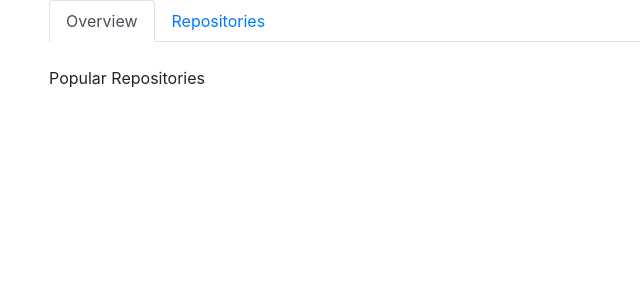
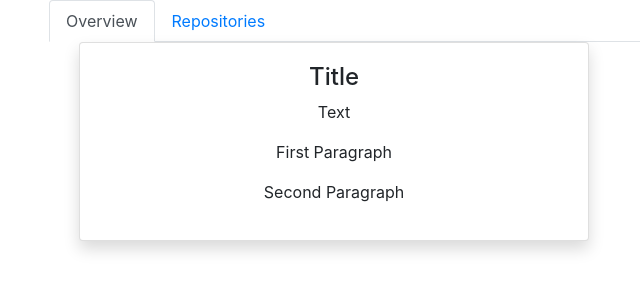
Before and after one commit to Eeps30/cylance-test, a React (Create React App) app: page / in a window 1280 px wide. Shown: the top 300 px of the page, without its empty margins (36-676 px from the left). Built offline with nearby package versions, Linux system fonts and the light colour scheme; no server answers.

Commit message:
need to render multiple <RepoCard> components in <RepoCards> componet after API call

```diff
--- a/src/components/overview/overview.component.jsx
+++ b/src/components/overview/overview.component.jsx
@@ -1,29 +1,8 @@
-import React, { useEffect } from 'react';
-import Container from 'react-bootstrap/Container';
-import Row from 'react-bootstrap/Row';
-import { connect } from 'react-redux';
-import { fetchApiData } from '../../redux/fetch/fetch.action';
+import React from 'react';
+import RepoCards from '../repo-card/repo.cards.component';
 
-const Overview = ({ fetchApiData, results }) => {
-  useEffect(() => {
-    fetchApiData();
-  }, [fetchApiData]);
-
-  return (
-    <Container>
-      <br />
-      <Row>Popular Repositories</Row>
-    </Container>
-  );
+const Overview = () => {
+  return <RepoCards />;
 };
 
-const mapStateToProps = ({ fetch: { results } }) => ({
-  results
-});
-
-export default connect(
-  mapStateToProps,
-  {
-    fetchApiData
-  }
-)(Overview);
+export default Overview;
--- /dev/null
+++ b/src/components/repo-card/repo.card.component.jsx
@@ -0,0 +1,22 @@
+import React from 'react';
+import Card from 'react-bootstrap/Card';
+import Col from 'react-bootstrap/Col';
+
+const RepoCard = props => {
+  console.log('props in repoCARD: ', props.repos);
+
+  return (
+    <Col lg={6} md={6} sm={10}>
+      <Card className='p4 shadow'>
+        <Card.Body>
+          <h4>Title</h4>
+          <p>Text</p>
+          <p>First Paragraph</p>
+          <p>Second Paragraph</p>
+        </Card.Body>
+      </Card>
+    </Col>
+  );
+};
+
+export default RepoCard;
--- /dev/null
+++ b/src/components/repo-card/repo.cards.component.jsx
@@ -0,0 +1,30 @@
+import React, { useEffect } from 'react';
+import { connect } from 'react-redux';
+import Container from 'react-bootstrap/Container';
+import RepoCard from './repo.card.component';
+import { fetchApiData } from '../../redux/fetch/fetch.action';
+
+const RepoCards = ({ fetchApiData, results }) => {
+  useEffect(() => {
+    fetchApiData();
+  }, [fetchApiData]);
+
+  console.log('results: ', results);
+
+  return (
+    <Container>
+      <RepoCard />
+    </Container>
+  );
+};
+
+const mapStateToProps = ({ fetch: { results } }) => ({
+  results
+});
+
+export default connect(
+  mapStateToProps,
+  {
+    fetchApiData
+  }
+)(RepoCards);
--- a/src/components/repos/repos.component.jsx
+++ b/src/components/repos/repos.component.jsx
@@ -1,20 +1,6 @@
-import React, { useState, useEffect } from 'react';
-import axios from 'axios';
+import React from 'react';
 
 const Repos = () => {
-  const [data, setData] = useState({});
-
-  useEffect(() => {
-    const fetchData = async () => {
-      const result = await axios('https://api.github.com/users/octocat');
-      setData(result.data);
-    };
-
-    fetchData();
-  }, []);
-
-  console.log('data from axios call: ', data);
-
   return <div>Repos Component</div>;
 };
 
--- a/src/redux/fetch/fetch.reducer.js
+++ b/src/redux/fetch/fetch.reducer.js
@@ -9,7 +9,7 @@ const fetchDataReducer = (state = INITIAL_STATE, action) => {
     case ApiTypes.FETCH_API_DATA:
       return {
         ...state,
-        results: action.payload
+        results: action.payload.data
       };
     default:
       return state;
```
